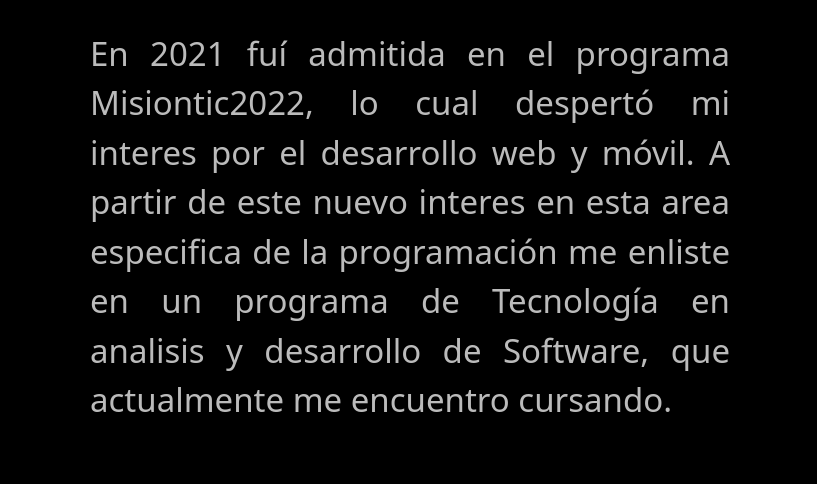
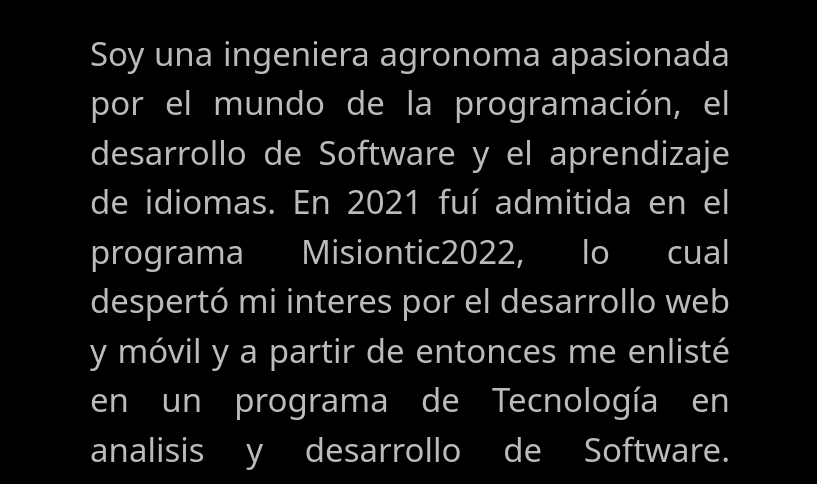
Before and after one commit to SilviaBec/SilviaBec.github.io, a plain HTML site: page personal.html in a window 1280 px wide. Shown: the part 127-611 px from the top of the page, without its empty margins (230-1047 px from the left). Drawn offline with nearby package versions, Linux system fonts and the light colour scheme.

Commit message:
Actualización pagPersonal

```diff
--- a/personal.html
+++ b/personal.html
@@ -71,9 +71,11 @@ p{
     <section id="personal">
         <div id="parte0">
 
-                    <p>En 2021 fuí admitida en el programa Misiontic2022, lo cual despertó mi interes por el desarrollo
-                        web y móvil. A partir de este nuevo interes en esta area especifica de la programación me
-                        enliste en un programa de Tecnología en analisis y desarrollo de Software, que actualmente me encuentro cursando. </p>
+                    <p>Soy una ingeniera agronoma apasionada por el mundo de la programación, el desarrollo de Software y el aprendizaje de idiomas.
+                        En 2021 fuí admitida en el programa Misiontic2022, lo cual despertó mi interes por el desarrollo
+                        web y móvil y a partir de entonces me enlisté en un programa de Tecnología en analisis y desarrollo de Software.
+                        Actualmente me encuentro perfeccionando mis habilidades en un proyecto CRUD con la tecnologia MERN haciendo especial enfasis en el aprendizaje de REACT.
+                        En cuanto a mis Hobbies, durante el ultimo año me he dedicado al aprendizaje del aleman y recientemente del francés  </p>
 
                         <br>
                         <a href="https://www.hackerrank.com/silvibecerra681" target="_blank">Hackerrank <img src="https://cdn4.iconfinder.com/data/icons/logos-and-brands/512/160_Hackerrank_logo_logos-512.png" alt="" width="90" height="80"></a>
```
